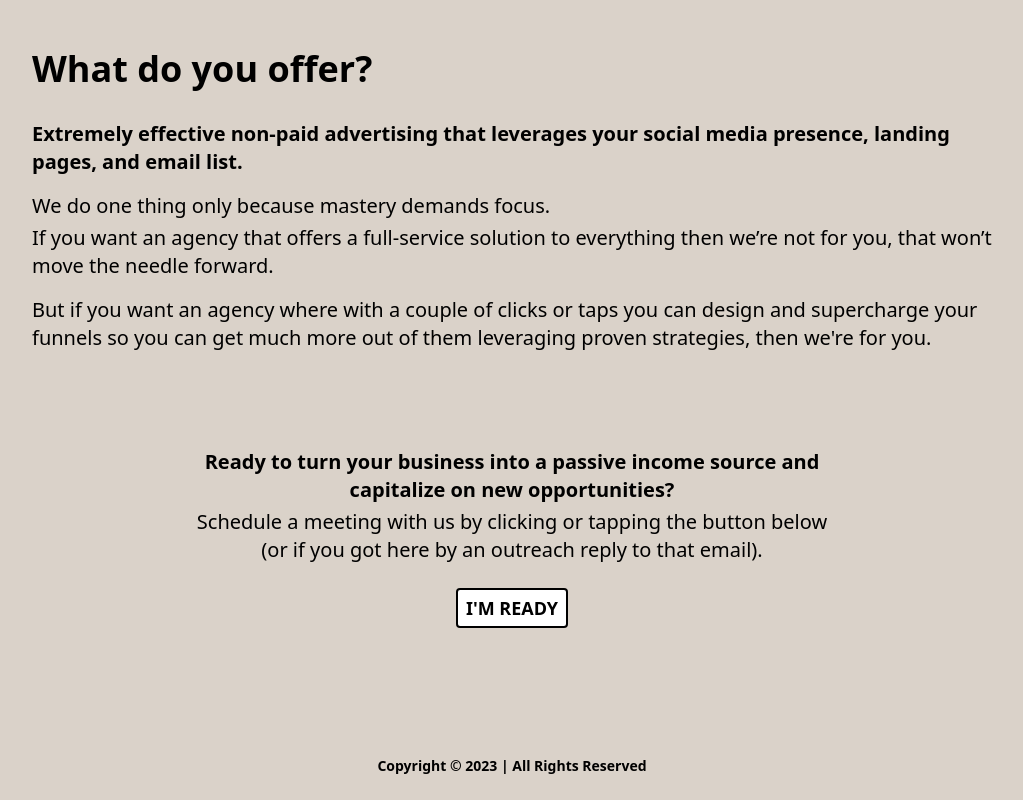
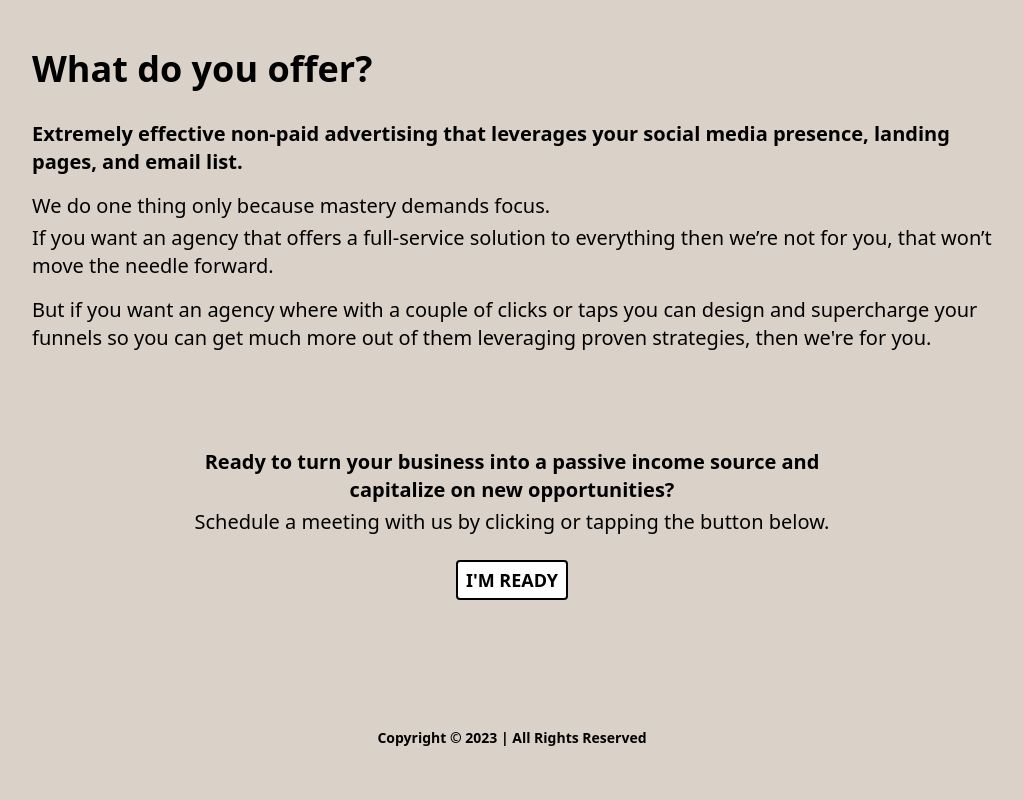
Before and after one commit to symfagency/symf-agency, a Next.js app: page / in a window 1280 px wide. Shown: the part 1874-2674 px from the top of the page, without its empty margins (128-1151 px from the left). After the commit the page ends 2646 px from the top, so only its background shows below. Built offline with nearby package versions, Linux system fonts and the light colour scheme.

Commit message:
Remove some text

```diff
--- a/components/sections/Contact.tsx
+++ b/components/sections/Contact.tsx
@@ -1,4 +1,5 @@
 /*!
+nt
  * @author Mohamed Muntasir
  * @link https://github.com/symfagency
  */
@@ -26,8 +27,7 @@ const Contact = () => {
             Ready to turn your business into a passive income source and
             capitalize on new opportunities?
           </span>
-          Schedule a meeting with us by clicking or tapping the button below (or
-          if you got here by an outreach reply to that email).
+          Schedule a meeting with us by clicking or tapping the button below.
         </p>
 
         <a
```
